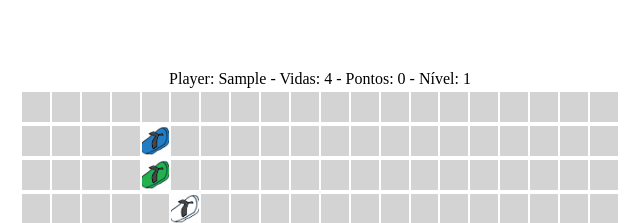
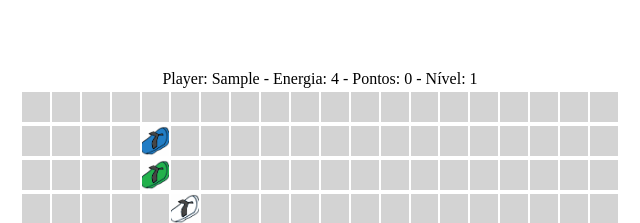
Before and after one commit to dcladeira/freeway-or-runaway, a plain HTML site: page index.html in a window 1280 px wide. Both pictures are taken after typing "Sample" into the empty fields and a click on the button "Jogar!". Shown: the part 139-362 px from the top of the page, 320-960 px from the left. Drawn offline with Linux system fonts and the light colour scheme.

Commit message:
change live for energy

```diff
--- a/index.html
+++ b/index.html
@@ -20,7 +20,7 @@
 
     <article id="gameScreen" class="hide">
         <section id="gameScore">
-            <p>Player: <span id="playerName"></span> - Vidas: <span id="playerLives"></span> - Pontos: <span id="playerScore"></span> - Nível: <span id="playerLevel"></span></p>
+            <p>Player: <span id="playerName"></span> - Energia: <span id="playerLives"></span> - Pontos: <span id="playerScore"></span> - Nível: <span id="playerLevel"></span></p>
         </section>
 
         <section>
```
